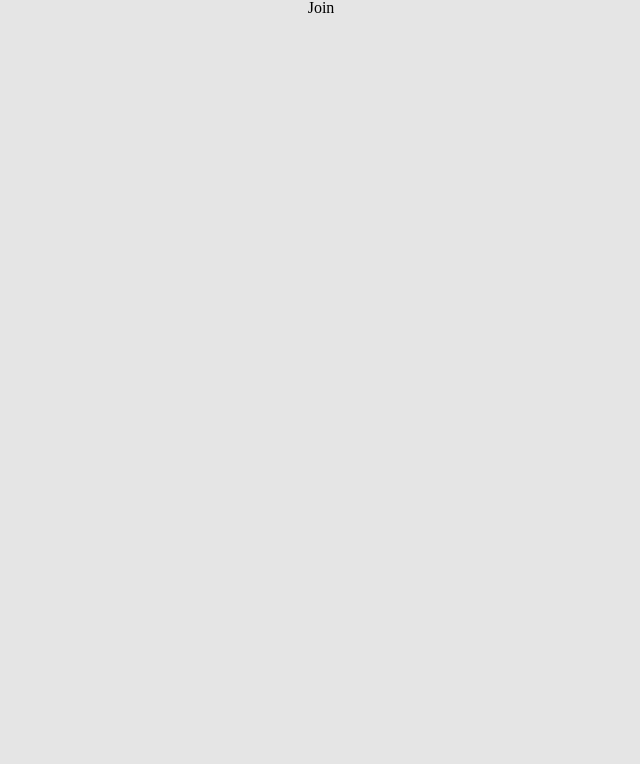
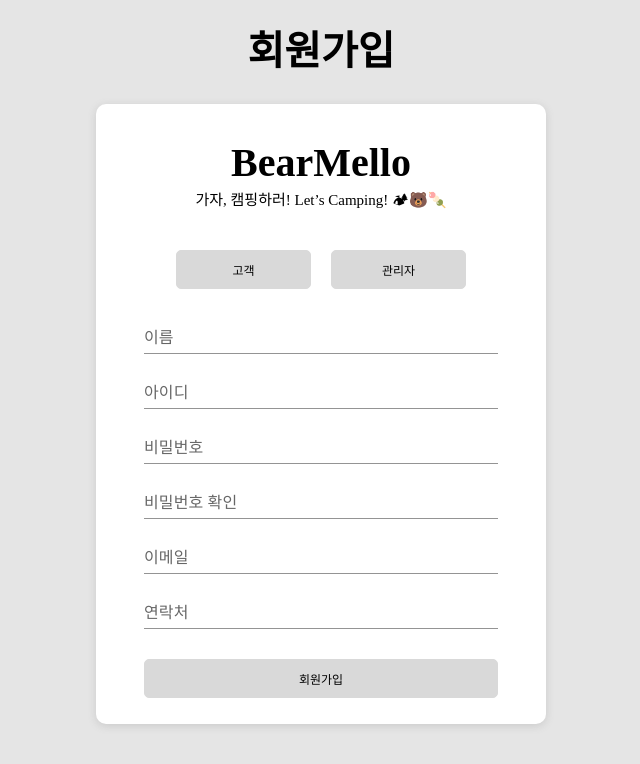
Before and after one commit to codestates-seb/seb39_main_011, a React (Create React App) app in the folder client/: page /join in a window 1280 px wide. Shown: the top 764 px of the page, without its empty margins (319-959 px from the left). Built offline with nearby package versions, Linux system fonts and the light colour scheme.

Commit message:
design: 회원가입(join) 틀 구현

```diff
--- /dev/null
+++ b/client/src/components/Join/JoinForm.js
@@ -0,0 +1,110 @@
+import React from "react";
+import styled from "styled-components";
+import LoginInput from "../../stories/LoginInput";
+import ButtonPrimary from "../../stories/Button";
+
+const JoinForm = () => {
+  return (
+    <FormContainer>
+      <LogoBox>
+        <LogoTitle>BearMello</LogoTitle>
+        <span>가자, 캠핑하러! Let’s Camping! 🏕🐻🍡</span>
+      </LogoBox>
+
+      <ChooseBox>
+        <ButtonPrimary
+          width="100%"
+          color="#fffff"
+          bgc="#D9D9D9"
+          border="#D9D9D9"
+          radius="5px"
+          padding="10px 0"
+          margin="10px 0"
+          text="고객"
+        />
+        <ButtonPrimary
+          width="100%"
+          color="#fffff"
+          bgc="#D9D9D9"
+          border="#D9D9D9"
+          radius="5px"
+          padding="10px 0"
+          margin="10px 0"
+          text="관리자"
+        />
+      </ChooseBox>
+
+      <InputBox>
+        <LoginInput label="이름" />
+        <LoginInput label="아이디" />
+        <LoginInput label="비밀번호" />
+        <LoginInput label="비밀번호 확인" />
+        <LoginInput label="이메일" />
+        <LoginInput label="연락처" />
+      </InputBox>
+
+      <JoinButtonBox>
+        <ButtonPrimary
+          width="100%"
+          color="#fffff"
+          bgc="#D9D9D9"
+          border="#D9D9D9"
+          radius="5px"
+          padding="10px 0"
+          margin="10px 0"
+          text="회원가입"
+        />
+      </JoinButtonBox>
+    </FormContainer>
+  );
+};
+
+export default JoinForm;
+
+const FormContainer = styled.div`
+  width: 450px;
+  height: 620px;
+  background-color: #fff;
+  border-radius: 10px;
+  margin: 2rem;
+  padding: 3rem;
+  display: flex;
+  flex-direction: column;
+  justify-content: center;
+  align-items: center;
+  box-shadow: rgba(99, 99, 99, 0.2) 0px 2px 8px 0px;
+`;
+
+const LogoBox = styled.div`
+  display: flex;
+  flex-direction: column;
+  justify-content: center;
+  align-items: center;
+  margin: 2rem;
+
+  span {
+    font-size: 15px;
+  }
+`;
+
+const LogoTitle = styled.h1`
+  font-size: 40px;
+  font-weight: bold;
+  margin: 10px;
+`;
+
+const ChooseBox = styled.div`
+  width: 100%;
+  display: flex;
+  gap: 20px;
+  padding: 0 2rem;
+`;
+
+const InputBox = styled.div`
+  width: 100%;
+`;
+
+const JoinButtonBox = styled.div`
+  width: 100%;
+  margin: 20px 0;
+`;
--- a/client/src/pages/Join.js
+++ b/client/src/pages/Join.js
@@ -1,7 +1,28 @@
 import React from "react";
+import styled from "styled-components";
+import JoinForm from "../components/Join/JoinForm";
 
 const Join = () => {
-  return <>Join</>;
+  return (
+    <JoinContainer>
+      <JoinTitle>회원가입</JoinTitle>
+      <JoinForm />
+    </JoinContainer>
+  );
 };
 
 export default Join;
+
+const JoinContainer = styled.div`
+  width: 940px;
+  display: flex;
+  flex-direction: column;
+  justify-content: center;
+  align-items: center;
+  margin-top: 2rem;
+`;
+
+const JoinTitle = styled.h1`
+  font-size: 40px;
+  font-weight: bold;
+`;
--- a/client/src/stories/LoginInput.js
+++ b/client/src/stories/LoginInput.js
@@ -5,7 +5,12 @@ import { TextField } from "@mui/material";
 const LoginInput = ({ label }) => {
   return (
     <InputContainer>
-      <TextFieldStyle id="standard-basic" label={label} variant="standard" />
+      <TextFieldStyle
+        id="standard-basic"
+        label={label}
+        variant="standard"
+        size="small"
+      />
     </InputContainer>
   );
 };
@@ -13,7 +18,7 @@ const LoginInput = ({ label }) => {
 export default LoginInput;
 
 const InputContainer = styled.div`
-  margin-top: 1rem;
+  margin-top: 10px;
 `;
 
 const TextFieldStyle = styled(TextField)({
```
